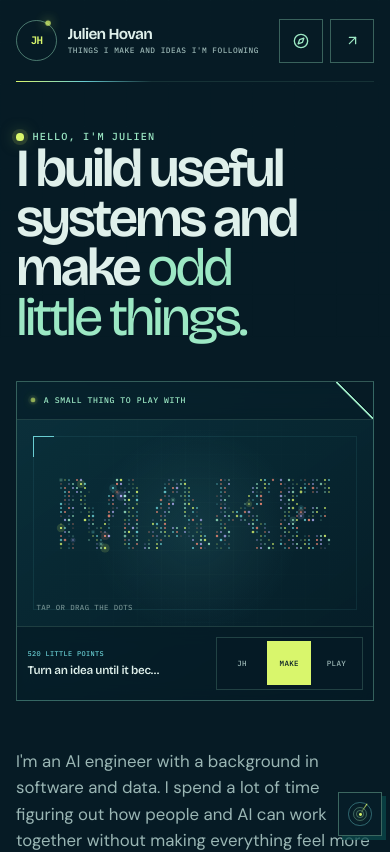
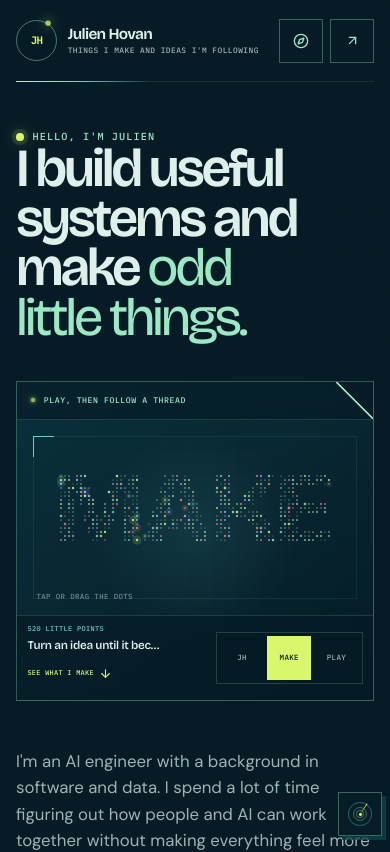
Before and after one commit to JewelsHovan/JewelsHovan.github.io, a React (Create React App) app: page / in a window 390 px wide. Shown: the top 852 px of the page. Built offline with nearby package versions, Linux system fonts and the light colour scheme.

Commit message:
feat(hero): add useful routes to particle sketch

```diff
--- a/src/App.js
+++ b/src/App.js
@@ -553,7 +553,7 @@ function App() {
               <a className="button button-mint" href="#projects">See what I make <FiArrowDown size={18} /></a>
               <a className="soft-link" href={newsletterUrl} target="_blank" rel="noreferrer">Read my AI newsletter <FiArrowUpRight size={16} /></a>
             </div>
-            <p className="hero-sketch-note"><span>Try the sketch</span> Move through the letters and watch them settle back.</p>
+            <p className="hero-sketch-note"><span>Try the sketch</span> Disturb the letters, then follow whichever thread catches your eye.</p>
           </div>
         </section>
 
--- a/src/components/HeroPlayground.css
+++ b/src/components/HeroPlayground.css
@@ -274,6 +274,22 @@
   white-space: nowrap;
 }
 
+.playground-route {
+  display: inline-flex;
+  min-height: 2rem;
+  align-items: center;
+  gap: .3rem;
+  margin-top: .38rem;
+  color: var(--lime);
+  font: 500 .5rem/1 var(--mono);
+  letter-spacing: .045em;
+  text-decoration: none;
+  text-transform: uppercase;
+}
+.playground-route svg { transition: transform .18s ease; }
+.playground-route:hover { color: var(--mint-pale); }
+.playground-route:hover svg { transform: translateY(2px); }
+
 .playground-modes {
   flex: 0 0 auto;
   display: inline-flex;
@@ -372,6 +388,7 @@
   .playground-footer { padding-inline: .8rem; }
   .playground-topline p:last-child { display: none; }
   .playground-copy p { max-width: min(48vw, 205px); font-size: .79rem; }
+  .playground-route { font-size: .47rem; }
   .playground-modes button { min-width: 2.75rem; min-height: 2.75rem; padding-inline: .54rem; }
 }
 
@@ -381,6 +398,7 @@
   .playground-footer { min-height: 4.3rem; gap: .5rem; padding: .65rem; }
   .playground-copy > span { font-size: .43rem; }
   .playground-copy p { max-width: 8.4rem; font-size: .73rem; }
+  .playground-route { max-width: 8.4rem; font-size: .43rem; }
   .playground-modes button { min-height: 2.75rem; padding-inline: .44rem; font-size: .47rem; }
   .playground-instruction { left: .85rem; right: .85rem; font-size: .43rem; }
 }
@@ -415,5 +433,6 @@
   .hero-playground,
   .playground-topline p:first-child span { animation: none; }
   .playground-cursor { display: none; }
-  .playground-modes button { transition: none; }
+  .playground-modes button,
+  .playground-route svg { transition: none; }
 }
--- a/src/components/HeroPlayground.js
+++ b/src/components/HeroPlayground.js
@@ -1,4 +1,5 @@
 import { useEffect, useRef, useState } from 'react';
+import { FiArrowDown } from 'react-icons/fi';
 import './HeroPlayground.css';
 
 const sketches = [
@@ -7,18 +8,24 @@ const sketches = [
     label: 'JH',
     word: 'JH',
     note: 'A personal corner of the web.',
+    href: '#about',
+    action: 'A bit about me',
   },
   {
     id: 'make',
     label: 'Make',
     word: 'MAKE',
     note: 'Turn an idea until it becomes tangible.',
+    href: '#projects',
+    action: 'See what I make',
   },
   {
     id: 'play',
     label: 'Play',
     word: 'PLAY',
     note: 'Keep curiosity in the finished thing.',
+    href: '#notes',
+    action: 'Read my field notes',
   },
 ];
 
@@ -363,7 +370,7 @@ function HeroPlayground() {
       }}
     >
       <div className="playground-topline">
-        <p id="hero-playground-title"><span /> A small thing to play with</p>
+        <p id="hero-playground-title"><span /> Play, then follow a thread</p>
         <p>Drag through it · it settles back</p>
       </div>
 
@@ -385,6 +392,7 @@ function HeroPlayground() {
         <div className="playground-copy">
           <span>{particleCount ? `${particleCount} little points` : 'A cloud of little points'}</span>
           <p>{activeSketch.note}</p>
+          <a className="playground-route" href={activeSketch.href}>{activeSketch.action} <FiArrowDown size={13} /></a>
         </div>
         <div className="playground-modes" role="tablist" aria-label="Choose a live sketch">
           {sketches.map((sketch, index) => (
```
Also changed, not shown: 1 other file (tests, documents, lock files or other folders).
